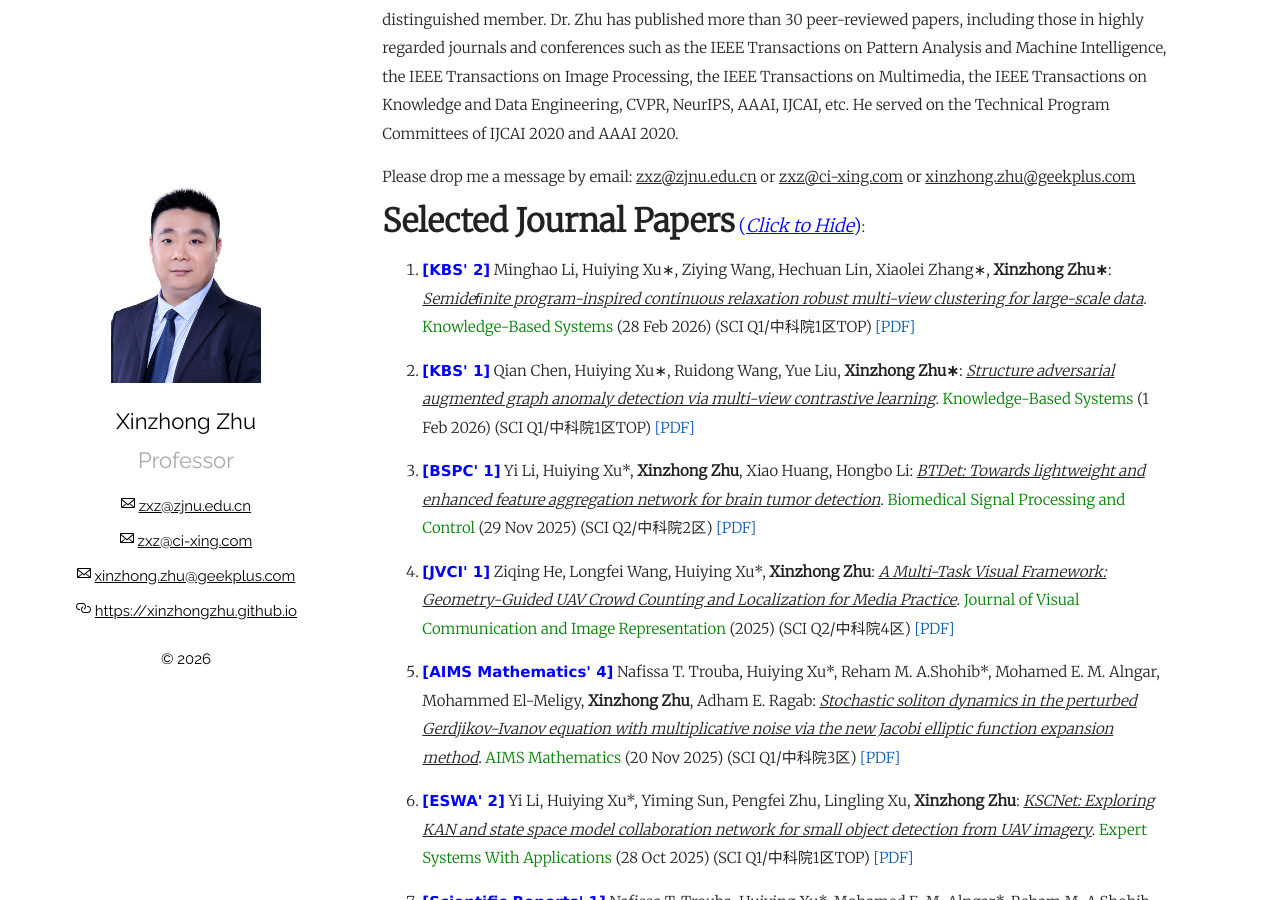
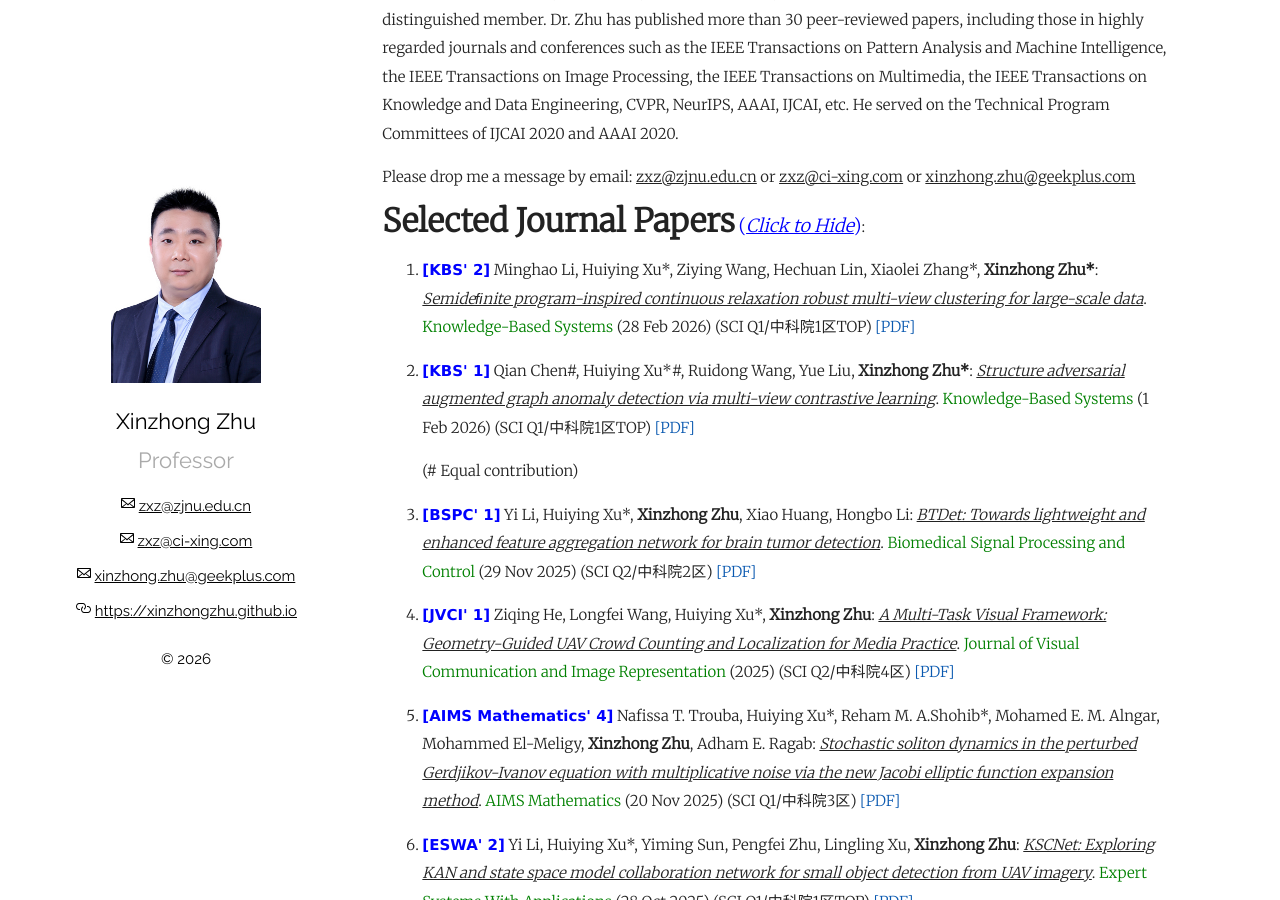
Before and after one commit to xinzhongzhu/xinzhongzhu.github.io, a Jekyll site: the page built from index.md, in a window 1280 px wide and 900 px high, scrolled down 347 px. Built offline with Jekyll 4.4.1, drawn with Linux system fonts in a browser that asks for light colours.

Commit message:
Update index.md

```diff
--- a/index.md
+++ b/index.md
@@ -16,9 +16,9 @@ Please drop me a message by email: <u>zxz@zjnu.edu.cn</u> or <u>zxz@ci-xing.com<
   <p>
   <ol>
 
- <p style="margin-top: 8px;"><li><font face="verdana" color="blue"><b>[KBS' 2]</b></font> Minghao Li, Huiying Xu∗, Ziying Wang, Hechuan Lin, Xiaolei Zhang∗, <b>Xinzhong Zhu∗</b>: <i><u>Semideﬁnite program-inspired continuous relaxation robust multi-view clustering for large-scale data</u></i>. <font color="green">Knowledge-Based Systems</font> (28 Feb 2026) (SCI Q1/中科院1区TOP) <a href = "https://xinzhongzhu.github.io/document/Semideﬁnite program-inspired continuous relaxation robust multi-view clustering for large-scale data.pdf">[PDF]</a></li></p>
+ <p style="margin-top: 8px;"><li><font face="verdana" color="blue"><b>[KBS' 2]</b></font> Minghao Li, Huiying Xu*, Ziying Wang, Hechuan Lin, Xiaolei Zhang*, <b>Xinzhong Zhu*</b>: <i><u>Semideﬁnite program-inspired continuous relaxation robust multi-view clustering for large-scale data</u></i>. <font color="green">Knowledge-Based Systems</font> (28 Feb 2026) (SCI Q1/中科院1区TOP) <a href = "https://xinzhongzhu.github.io/document/Semideﬁnite program-inspired continuous relaxation robust multi-view clustering for large-scale data.pdf">[PDF]</a></li></p>
 
- <p style="margin-top: 8px;"><li><font face="verdana" color="blue"><b>[KBS' 1]</b></font> Qian Chen, Huiying Xu∗, Ruidong Wang, Yue Liu, <b>Xinzhong Zhu∗</b>: <i><u>Structure adversarial augmented graph anomaly detection via multi-view contrastive learning</u></i>. <font color="green">Knowledge-Based Systems</font> (1 Feb 2026) (SCI Q1/中科院1区TOP) <a href = "https://xinzhongzhu.github.io/document/Structure adversarial augmented graph anomaly detection via multi-view contrastive learning.pdf">[PDF]</a></li></p>
+ <p style="margin-top: 8px;"><li><font face="verdana" color="blue"><b>[KBS' 1]</b></font> Qian Chen#, Huiying Xu*#, Ruidong Wang, Yue Liu, <b>Xinzhong Zhu*</b>: <i><u>Structure adversarial augmented graph anomaly detection via multi-view contrastive learning</u></i>. <font color="green">Knowledge-Based Systems</font> (1 Feb 2026) (SCI Q1/中科院1区TOP) <a href = "https://xinzhongzhu.github.io/document/Structure adversarial augmented graph anomaly detection via multi-view contrastive learning.pdf">[PDF]</a></li></p> (# Equal contribution)
 
  <p style="margin-top: 8px;"><li><font face="verdana" color="blue"><b>[BSPC' 1]</b></font> Yi Li, Huiying Xu*, <b>Xinzhong Zhu</b>, Xiao Huang, Hongbo Li: <i><u>BTDet: Towards lightweight and enhanced feature aggregation network for brain tumor detection</u></i>. <font color="green">Biomedical Signal Processing and Control</font> (29 Nov 2025) (SCI Q2/中科院2区) <a href = "https://xinzhongzhu.github.io/document/BTDet-BSPC.pdf">[PDF]</a></li></p>
 
```
